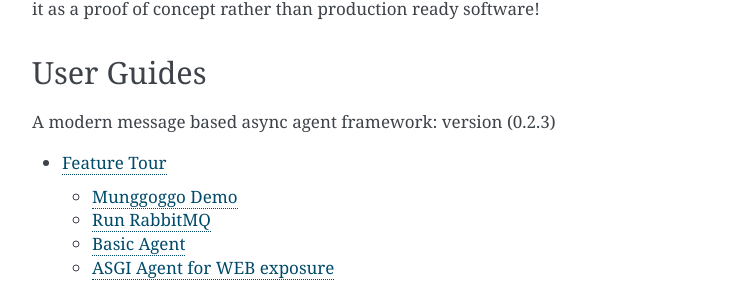
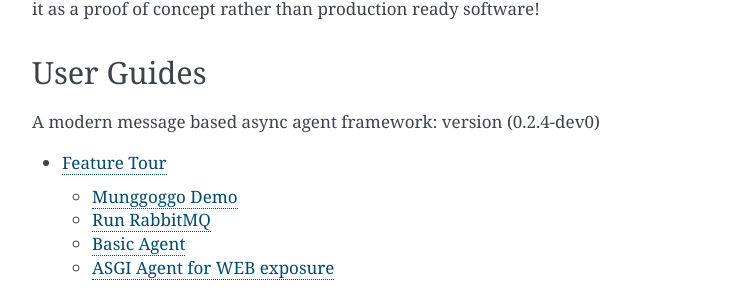
Before and after one commit to sysid/munggoggo, a Sphinx documentation site: the page built from docs/source/index.rst, in a window 1280 px wide and 900 px high, scrolled down 2116 px. Shown: the part 150-444 px from the top of the window, without its empty margins (388-1141 px from the left). Built offline with Sphinx 7.4.7, drawn with Linux system fonts in a browser that asks for light colours.

Commit message:
Bump version: 0.2.3 → 0.2.4-dev0

```diff
--- a/docs/source/index.rst
+++ b/docs/source/index.rst
@@ -111,7 +111,7 @@
 
 User Guides
 -----------
-A modern message based async agent framework: version (0.2.3)
+A modern message based async agent framework: version (0.2.4-dev0)
 
 .. toctree::
    :maxdepth: 2
--- a/munggoggo/__init__.py
+++ b/munggoggo/__init__.py
@@ -1 +1 @@
-VERSION = "0.2.3"
+VERSION = "0.2.4-dev0"
```
Also changed, not shown: .bumpversion.cfg, 1 other file.
